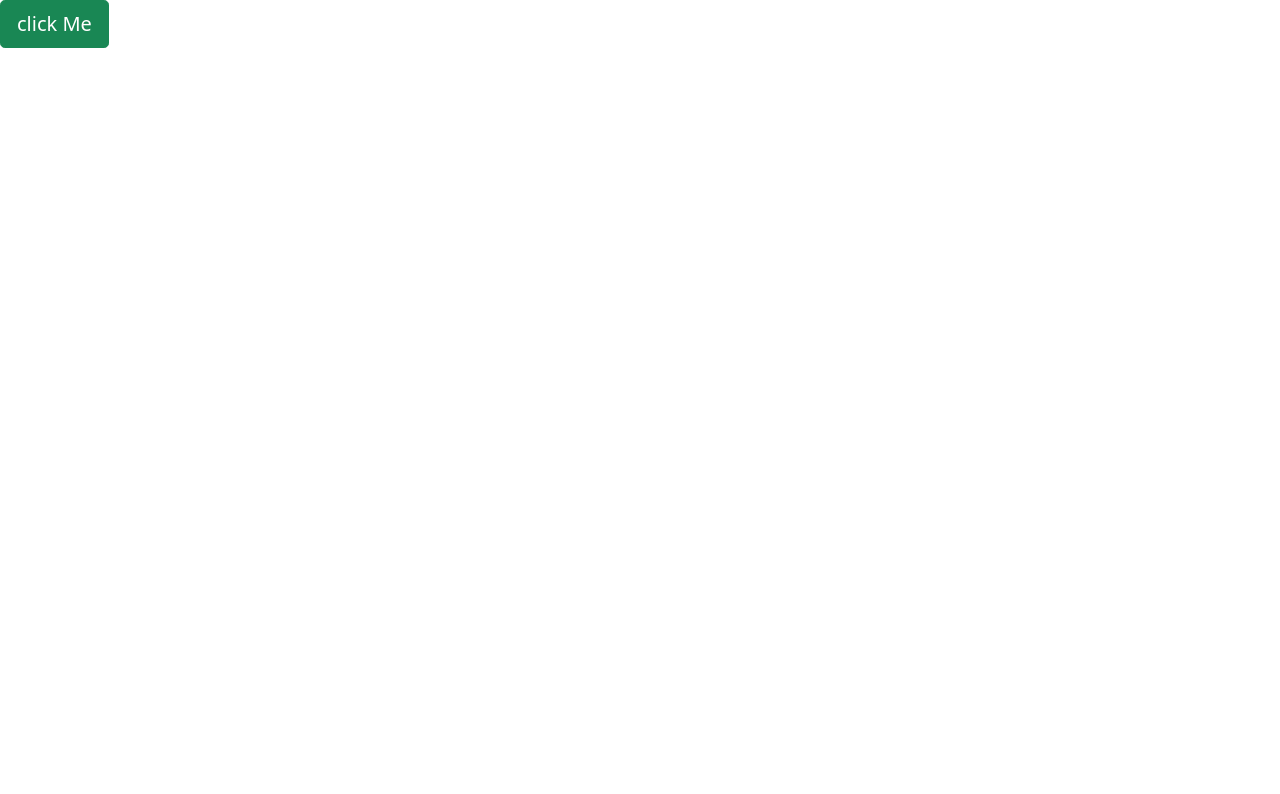
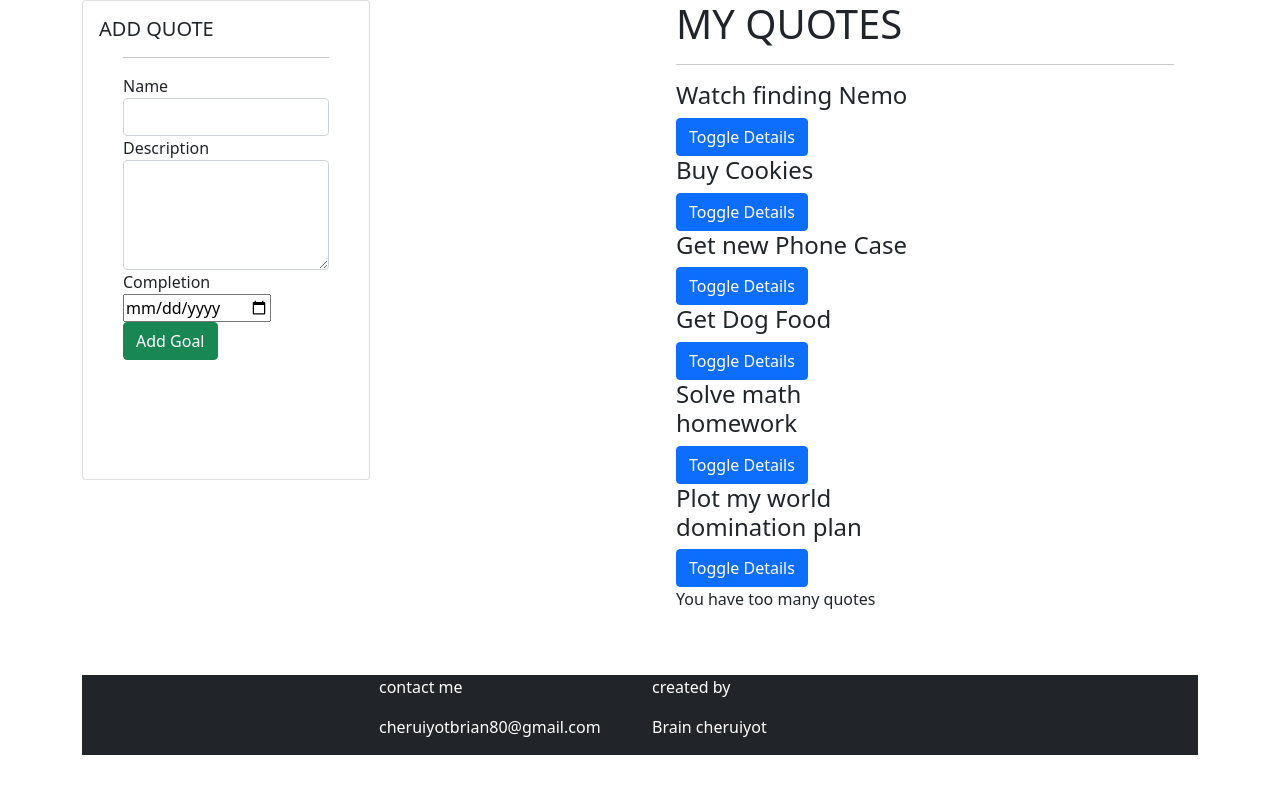
Before and after one commit to BRIANCHERUIYOT/quotes-App, an Angular app: page / in a window 1280 px wide. Shown: the top 794 px of the page. Built offline with nearby package versions, Linux system fonts and the light colour scheme.

Commit message:
adds the name for form title

```diff
--- a/angular.json
+++ b/angular.json
@@ -1,5 +1,8 @@
 {
   "$schema": "./node_modules/@angular/cli/lib/config/schema.json",
+  "cli": {
+    "analytics": false
+  },
   "version": 1,
   "newProjectRoot": "projects",
   "projects": {
--- a/src/app/app.component.html
+++ b/src/app/app.component.html
@@ -1 +1,19 @@
-<button class="btn btn-success btn-lg">click Me </button>
+
+
+
+
+
+ <div class="container">
+    <div class="row align-items-start">
+      <div class="col">
+        <app-quote-form></app-quote-form>
+      </div>
+      <!-- <div class="col">
+        <app-quote-details></app-quote-details>
+      </div> -->
+      <div class="col">
+
+        <app-quote></app-quote>
+      </div>
+      <app-footer> </app-footer>
+    </div>
--- a/src/app/app.component.ts
+++ b/src/app/app.component.ts
@@ -1,4 +1,5 @@
 import { Component } from '@angular/core';
+// import{AppComponent} from './app.component';
 
 @Component({
   selector: 'app-root',
--- a/src/app/quote-form/quote-form.component.html
+++ b/src/app/quote-form/quote-form.component.html
@@ -1,10 +1,10 @@
 
-  <div class="card" style="width: 18rem;">
+  <div class="card" style="width: 18rem; height:30em;" >
     <!-- <img src="..." class="card-img-top" alt="..."> -->
     <div class="card-body">
       <h5 class="card-title">ADD QUOTE</h5>
       <div class="container-fluid">
-        <h2 class="text-center">Create a new Goal</h2>
+        <h2 class="text-center"></h2>
         <hr>
         <form>
             <div class="form-group">
@@ -24,6 +24,7 @@
                 <input type='date' id="complete" required>
 
             </div>
+            <button type="submit" class="btn btn-success">Add Goal</button>
         </form>
       </div>
 
--- a/src/index.html
+++ b/src/index.html
@@ -1,11 +1,17 @@
-<!doctype html>
+<!DOCTYPE html>
 <html lang="en">
   <head>
-  <meta charset="utf-8">
+    <meta charset="utf-8" />
     <title>Quote</title>
-  <base href="/">
-  <meta name="viewport" content="width=device-width, initial-scale=1">
-  <link rel="icon" type="image/x-icon" href="favicon.ico">
+    <base href="/" />
+    <meta name="viewport" content="width=device-width, initial-scale=1" />
+    <link rel="icon" type="image/x-icon" href="favicon.ico" />
+    <link
+      href="https://cdn.jsdelivr.net/npm/bootstrap@5.0.2/dist/css/bootstrap.min.css"
+      rel="stylesheet"
+      integrity="sha384-EVSTQN3/azprG1Anm3QDgpJLIm9Nao0Yz1ztcQTwFspd3yD65VohhpuuCOmLASjC"
+      crossorigin="anonymous"
+    />
   </head>
   <body>
     <app-root></app-root>
```
Also changed, not shown: 1 other file (tests, documents, lock files or other folders). Lines whose indentation alone changed are shown as unchanged.
